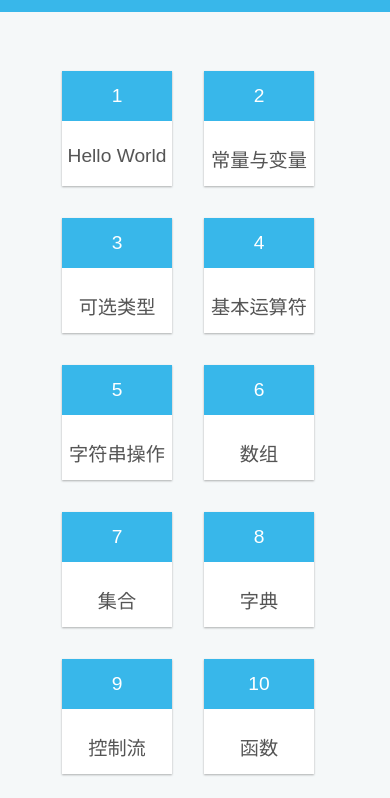
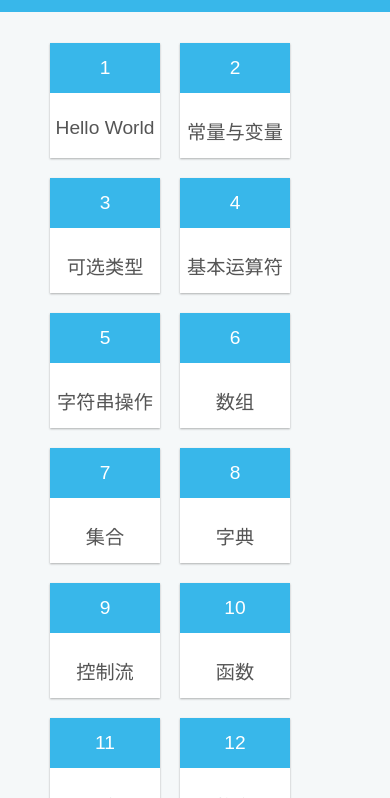
Before and after one commit to Agent-4/SwiftManual, a plain HTML site: page index.html in a window 390 px wide. Shown: the part 46-844 px from the top of the page. Drawn offline with Linux system fonts and the light colour scheme.

Commit message:
update css

```diff
--- a/manual/source/site.css
+++ b/manual/source/site.css
@@ -215,8 +215,12 @@ nav {
   }
 }
 @media screen and (max-width: 400px) {
+  main {
+    padding: 0;
+  }
   li {
     float: left;
+    margin: 10px;
   }
   li a {
     margin-top: 45px;
```
